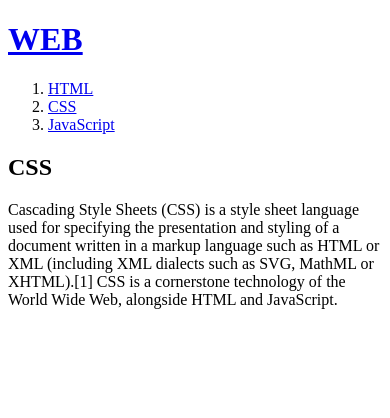
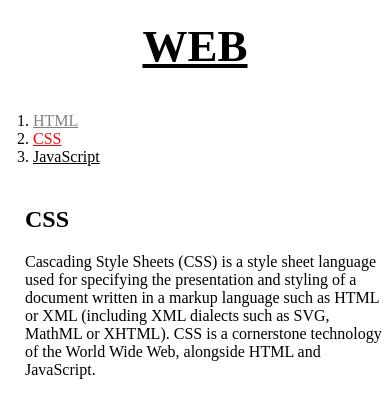
Before and after one commit to agree0002/my-first-web-site, a plain HTML site: page 2.html in a window 390 px wide. Drawn offline with Linux system fonts and the light colour scheme.

Commit message:
Add files via upload

```diff
--- a/2.html
+++ b/2.html
@@ -1,30 +1,26 @@
 <!doctype html>
 <html>
 <head>
-    <!-- Google tag (gtag.js) -->
-<script async src="https://www.googletagmanager.com/gtag/js?id=G-Q7PSCYDN38"></script>
-<script>
-  window.dataLayer = window.dataLayer || [];
-  function gtag(){dataLayer.push(arguments);}
-  gtag('js', new Date());
-
-  gtag('config', 'G-Q7PSCYDN38');
-</script>
     <title>WEB1 - CSS</title>
     <meta charset="utf-8">
+    <link rel="stylesheet" href="style.css">
 </head>
 <body>
     <h1><a href="index.html">WEB</a></h1>
+    <div id="grid">
         <ol>
-        <li><a href="1.html">HTML</a></li>
-        <li><a href="2.html">CSS</a></li>
+            <li><a href="1.html" class="saw">HTML</a></li>
+            <li><a href="2.html" class="saw" id="active">CSS</a></li>
             <li><a href="3.html">JavaScript</a></li>
         </ol>
+        <div id="article">
             <h2>CSS</h2>
             <p>
                 Cascading Style Sheets (CSS) is a style sheet language used for specifying the presentation and styling of a document
-        written in a markup language such as HTML or XML (including XML dialects such as SVG, MathML or XHTML).[1] CSS is a cornerstone
+                written in a markup language such as HTML or XML (including XML dialects such as SVG, MathML or XHTML). CSS is a cornerstone
                 technology of the World Wide Web, alongside HTML and JavaScript.
             </p>
+        </div>
+    </div>
 </body>
 </html>
--- /dev/null
+++ b/style.css
@@ -0,0 +1,46 @@
+body {
+    margin: 0;
+}
+a {
+    color:black;
+}
+#active {
+    color:red;
+}
+.saw {
+    color:gray;
+}
+h1 {
+    font-size:45px;
+    text-align: center;
+    border-bottom: 1px solid gray;
+    margin: 0;
+    padding: 20px;
+}
+ol {
+    border-right: 1px solid gray;
+    width: 100px;
+    margin: 0;
+    padding: 20px;
+}
+#grid {
+    display: grid;
+    grid-template-columns: 150px 1fr;
+}
+#grid ol {
+    padding-left: 33px;
+}
+#article {
+    padding-left: 25px;
+}
+@media(max-width:600px){
+    #grid {
+        display: block;
+    }
+    ol {
+        border-right: none;
+    }
+    h1 {
+        border-bottom: none;
+    }
+}
```
Also changed, not shown: 1.html (+14 -16 lines), 3.html (+8 -12 lines), index.html (+6 -1 lines). Lines whose indentation alone changed are shown as unchanged.
